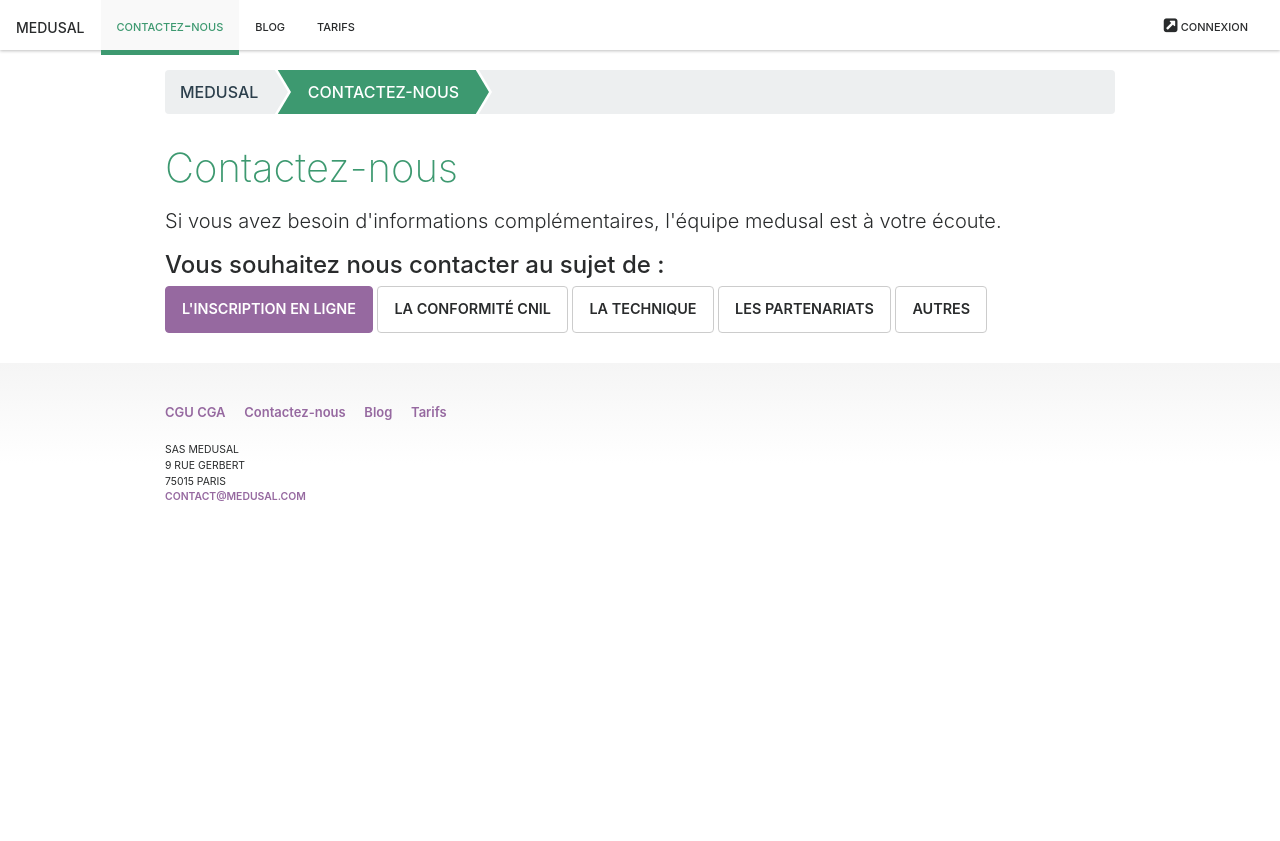
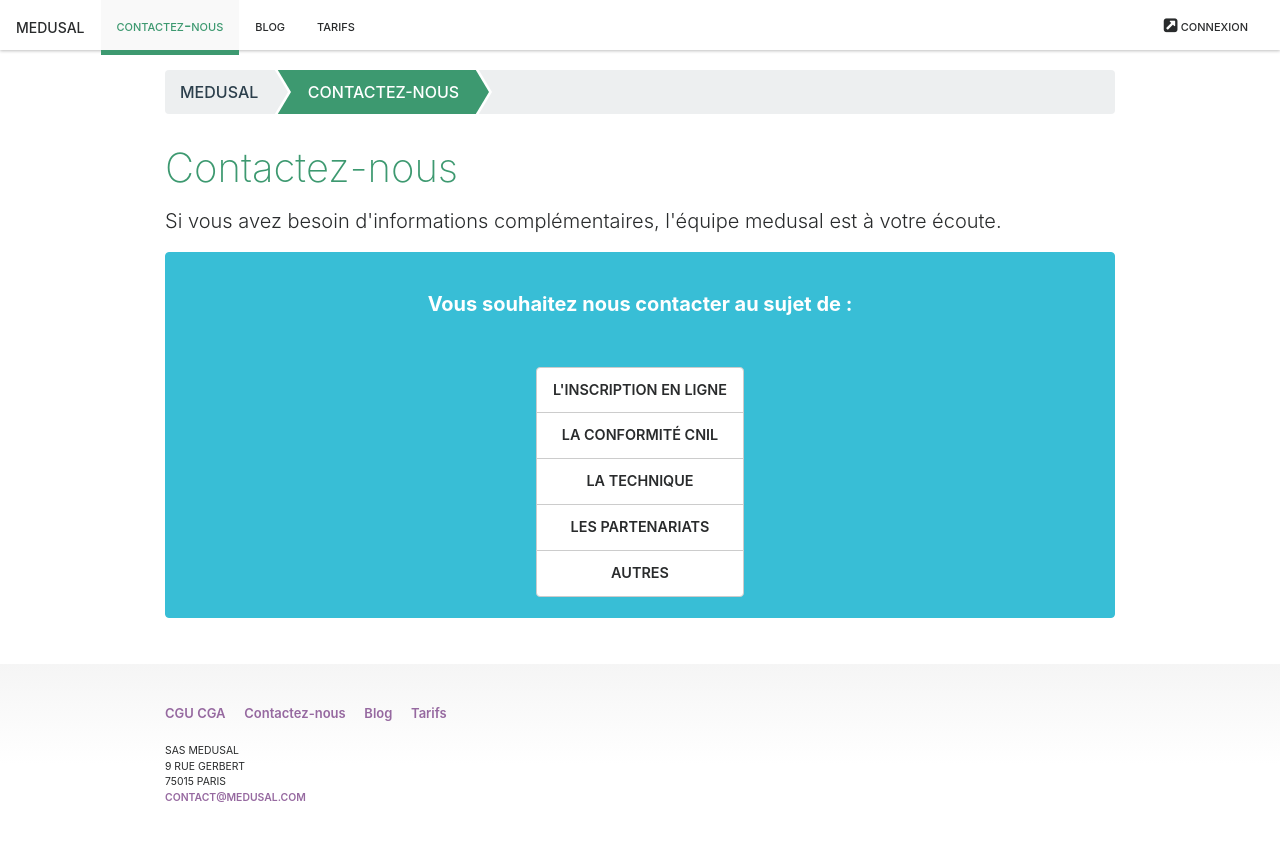
Before and after one commit to medusal/medusal.github.io, a Jekyll site: the page built from _pages/contact.html, in a window 1280 px wide. Shown: the top 841 px of the page. Built offline with Jekyll 4.4.1, drawn with Linux system fonts in a browser that asks for light colours.

Commit message:
Better contact page...

```diff
--- a/_pages/contact.html
+++ b/_pages/contact.html
@@ -11,10 +11,16 @@ weight: 10
 ---
 <p class="lead">Si vous avez besoin d'informations complémentaires, l'équipe medusal est à votre écoute.</p>
 
-<h4>Vous souhaitez nous contacter au sujet de :</h4>
 
-<a href="mailto:contact@medusal.com?subject=Inscription en ligne" class="btn btn-primary">L'inscription en ligne</a>
-<a href="mailto:contact@medusal.com?subject=Conformité CNIL" class="btn btn-secondary">La conformité CNIL</a>
-<a href="mailto:contact@medusal.com?subject=Questions techniques" class="btn btn-secondary">La technique</a>
-<a href="mailto:contact@medusal.com?subject=Infos partenariats" class="btn btn-secondary">Les partenariats</a>
-<a href="mailto:contact@medusal.com?subject=Autres demandes" class="btn btn-secondary">Autres</a>
+<div class="card card-inverse card-info mb-3 text-center">
+  <div class="card-block">
+    <p class="mb-5 lead white font-weight-bold">Vous souhaitez nous contacter au sujet de :</p>
+    <div class="btn-group-vertical">
+      <a href="mailto:contact@medusal.com?subject=Inscription en ligne" class="btn btn-secondary">L'inscription en ligne</a>
+      <a href="mailto:contact@medusal.com?subject=Conformité CNIL" class="btn btn-secondary">La conformité CNIL</a>
+      <a href="mailto:contact@medusal.com?subject=Questions techniques" class="btn btn-secondary">La technique</a>
+      <a href="mailto:contact@medusal.com?subject=Infos partenariats" class="btn btn-secondary">Les partenariats</a>
+      <a href="mailto:contact@medusal.com?subject=Autres demandes" class="btn btn-secondary">Autres</a>
+    </div>
+  </div>
+</div>
```
